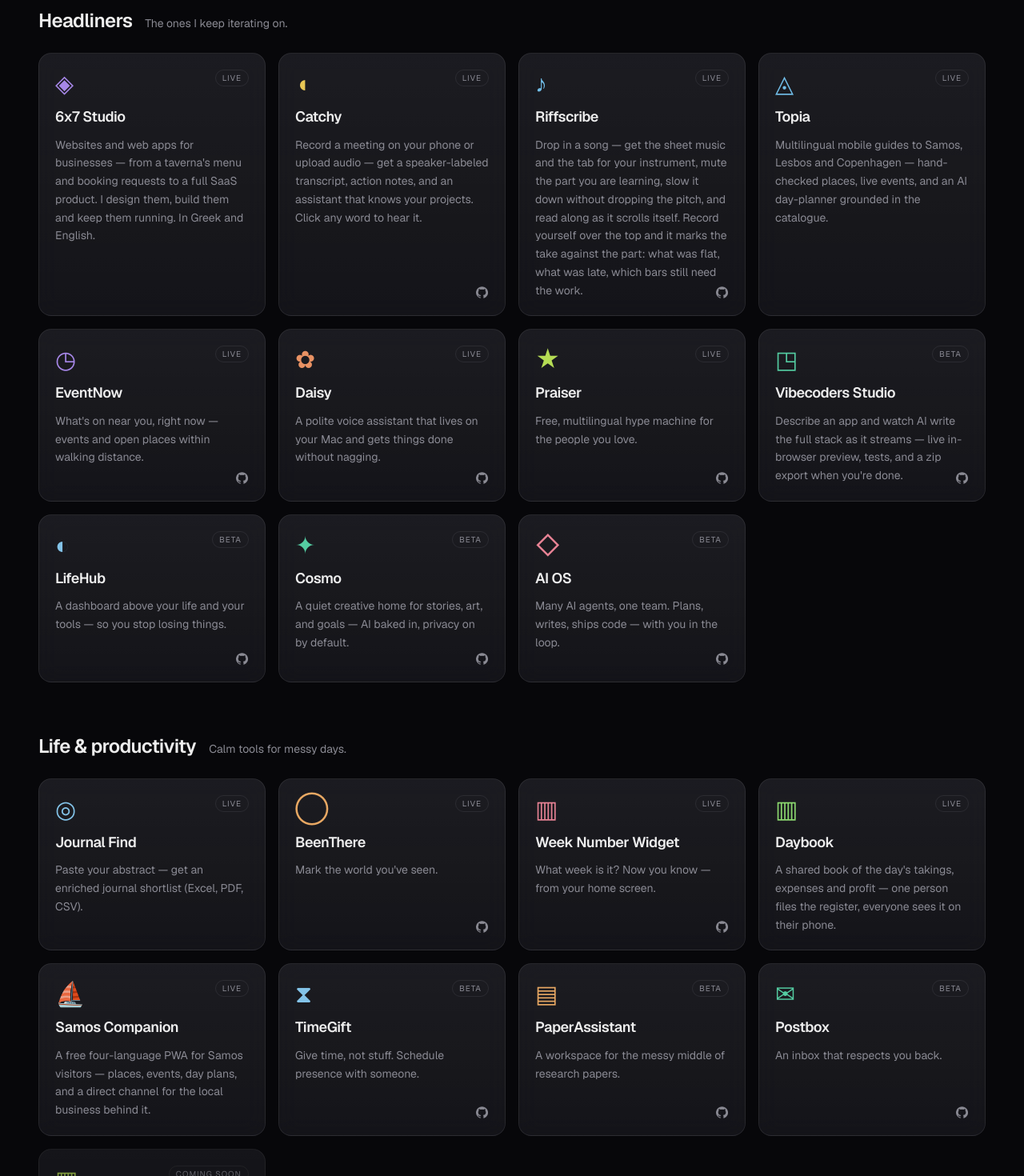
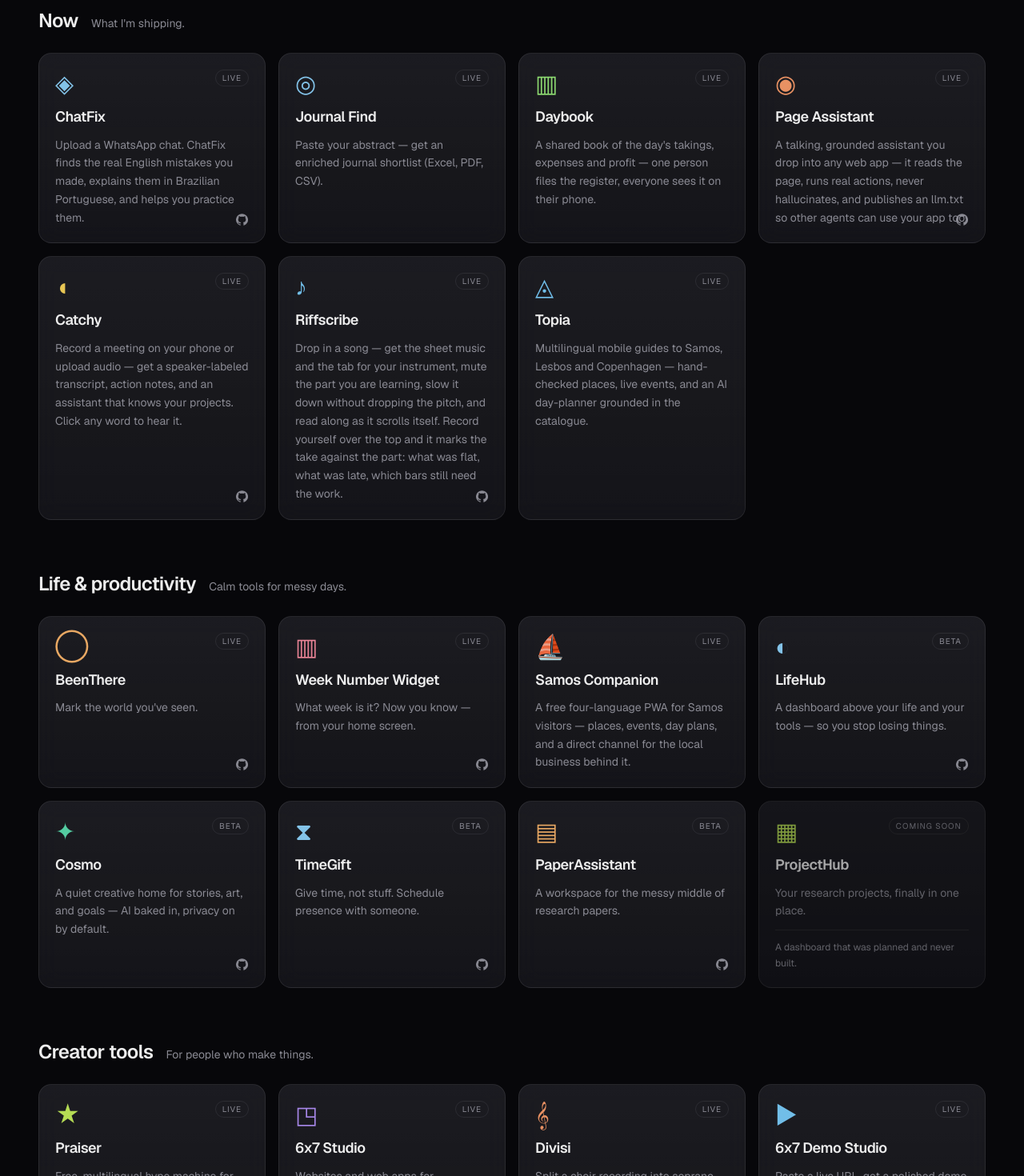
Before and after one commit to philipposk/6x7.gr, a Next.js app: page / in a window 1280 px wide. Shown: the part 940-2410 px from the top of the page at 80% size. Built offline with nearby package versions, Linux system fonts and the light colour scheme; no server answers.

Commit message:
feat(hub): Now section, Copenhagen, contact fixes
Reorder cards with rank sort, parked group, ChatFix and CommitR.
Center contact layout, honest contact API errors, shared-login note.
Update llms.txt generator and README to match the live site.

```diff
--- a/scripts/generate-llms-txt.ts
+++ b/scripts/generate-llms-txt.ts
@@ -1,13 +1,17 @@
 import { readFileSync, writeFileSync } from "node:fs";
 import { join } from "node:path";
-import { GROUPS, PROJECTS, type ProjectGroup } from "../src/data/projects.ts";
+import {
+  GROUPS,
+  projectsByGroup,
+  type ProjectGroup,
+} from "../src/data/projects.ts";
 
 const ROOT = join(import.meta.dirname, "..");
 const TEMPLATE_PATH = join(ROOT, "scripts/llms-template.md");
 const OUTPUT_PATH = join(ROOT, "public/llms.txt");
 
 const LLMS_SECTIONS: Record<ProjectGroup, string | null> = {
-  headline: "## Headline projects",
+  headline: "## Now",
   productivity: "## Life & productivity",
   creator: "## Creator tools",
   health: "## Health & learning",
@@ -15,6 +19,7 @@ const LLMS_SECTIONS: Record<ProjectGroup, string | null> = {
   wip: "## Work in progress",
   infra: "## Libraries & infra other developers use",
   this: null,
+  parked: "## Parked",
 };
 
 function formatProjectLine(project: (typeof PROJECTS)[number]): string {
@@ -33,7 +38,7 @@ function renderProjects(): string {
     const heading = LLMS_SECTIONS[group.id];
     if (!heading) continue;
 
-    const projects = PROJECTS.filter((p) => p.group === group.id);
+    const projects = projectsByGroup(group.id);
     if (!projects.length) continue;
 
     blocks.push(heading, "", ...projects.map(formatProjectLine), "");
@@ -52,7 +57,8 @@ function main() {
 
   const output = template.replace("<!-- PROJECTS -->", projectsBlock);
   writeFileSync(OUTPUT_PATH, output, "utf8");
-  console.log(`Wrote ${OUTPUT_PATH} (${PROJECTS.length} projects)`);
+  const count = GROUPS.flatMap((g) => projectsByGroup(g.id)).length;
+  console.log(`Wrote ${OUTPUT_PATH} (${count} projects)`);
 }
 
 main();
--- a/src/app/api/contact/route.ts
+++ b/src/app/api/contact/route.ts
@@ -36,14 +36,22 @@ export async function POST(req: NextRequest) {
 
   const key = process.env.RESEND_API_KEY;
   if (!key) {
-    console.log("[contact] no RESEND_API_KEY; would send:", { name, email, message });
-    return Response.json({ ok: true, dryRun: true });
+    console.warn("[contact] RESEND_API_KEY is not set; cannot send mail");
+    return Response.json(
+      { ok: false, error: "Contact email is not configured on the server." },
+      { status: 503 },
+    );
   }
+
+  const from =
+    process.env.CONTACT_FROM?.trim() || "6x7.gr <hello@6x7.gr>";
+  const to =
+    process.env.CONTACT_TO?.trim() || "phktistakis@gmail.com";
 
   const resend = new Resend(key);
   const { error } = await resend.emails.send({
-    from: "6x7.gr contact <onboarding@resend.dev>",
-    to: ["phktistakis@gmail.com"],
+    from,
+    to: [to],
     replyTo: email,
     subject: `[6x7.gr] ${name}`,
     text: `From: ${name} <${email}>\n\n${message}`,
--- a/src/app/layout.tsx
+++ b/src/app/layout.tsx
@@ -21,20 +21,20 @@ export const metadata: Metadata = {
     template: "%s · 6x7",
   },
   description:
-    "Filippos Ktistakis — independent software engineer in Athens. 30+ side projects: LifeHub, Cosmo, Daisy, AI OS, Praiser, and more.",
+    "Filippos Ktistakis — independent software engineer in Copenhagen, Denmark. Card index of apps, contact form, and shared login across 6x7.gr.",
   openGraph: {
     type: "website",
     url: "https://6x7.gr",
     title: "6x7 — Filippos Ktistakis",
     description:
-      "30+ side projects by Filippos Ktistakis. LifeHub, Cosmo, Daisy, AI OS, and more.",
+      "Apps and experiments by Filippos Ktistakis — browse the grid, get in touch, or sign in once for every 6x7 app.",
     siteName: "6x7",
   },
   twitter: {
     card: "summary_large_image",
     title: "6x7 — Filippos Ktistakis",
     description:
-      "30+ side projects by Filippos Ktistakis. LifeHub, Cosmo, Daisy, AI OS, and more.",
+      "Apps and experiments by Filippos Ktistakis — browse the grid, get in touch, or sign in once for every 6x7 app.",
   },
 };
 
--- a/src/app/login/page.tsx
+++ b/src/app/login/page.tsx
@@ -38,7 +38,7 @@ export default function LoginPage() {
         <div className="space-y-1 text-center">
           <h1 className="text-2xl font-semibold">Sign in to 6x7</h1>
           <p className="text-sm text-neutral-400">
-            One login for every 6x7 app.
+            Signing in here signs you into the 6x7 apps that share this login.
           </p>
         </div>
 
--- a/src/components/AuthButton.tsx
+++ b/src/components/AuthButton.tsx
@@ -47,12 +47,17 @@ export function AuthButton() {
           </button>
         </div>
       ) : (
+        <div className="flex max-w-[14rem] flex-col items-end gap-1">
           <Link
             href="/login"
             className="rounded-full border border-neutral-700 bg-neutral-900/80 px-4 py-1.5 text-sm text-neutral-200 backdrop-blur transition hover:text-white"
           >
             Sign in
           </Link>
+          <p className="text-right text-[10px] leading-snug text-neutral-500">
+            Signing in here signs you into the 6x7 apps that share this login.
+          </p>
+        </div>
       )}
     </div>
   );
--- a/src/components/Contact.tsx
+++ b/src/components/Contact.tsx
@@ -57,7 +57,10 @@ export function Contact() {
   };
 
   return (
-    <section id="contact" className="px-6 md:px-12 py-24 max-w-5xl mx-auto">
+    <section
+      id="contact"
+      className="scroll-mt-20 min-h-[100dvh] flex flex-col justify-center px-6 md:px-12 py-16 max-w-5xl mx-auto"
+    >
       <motion.div
         initial={{ opacity: 0, y: 16 }}
         whileInView={{ opacity: 1, y: 0 }}
--- a/src/components/Footer.tsx
+++ b/src/components/Footer.tsx
@@ -3,7 +3,7 @@ export function Footer() {
     <footer className="px-6 md:px-12 py-12 pb-32 md:pb-16 border-t border-[var(--border)] text-sm text-[var(--fg-muted)]">
       <div className="max-w-5xl mx-auto flex flex-wrap items-center justify-between gap-4">
         <div>
-          Filippos Dimitrios Ktistakis · Athens
+          Filippos Dimitrios Ktistakis · Copenhagen
         </div>
         <div className="flex gap-4">
           <a
--- a/src/components/cards/ProjectCard.tsx
+++ b/src/components/cards/ProjectCard.tsx
@@ -64,6 +64,11 @@ export function ProjectCard({ project, index }: { project: Project; index: numbe
       <p className="text-sm text-[var(--fg-muted)] leading-relaxed flex-1">
         {project.tagline}
       </p>
+      {project.note ? (
+        <p className="text-xs text-[var(--fg-muted)] leading-relaxed border-t border-[var(--border)] pt-3">
+          {project.note}
+        </p>
+      ) : null}
     </div>
   );
 
--- a/src/data/projects.ts
+++ b/src/data/projects.ts
@@ -6,7 +6,8 @@ export type ProjectGroup =
   | "games"
   | "wip"
   | "infra"
-  | "this";
+  | "this"
+  | "parked";
 
 export type ProjectStatus = "live" | "beta" | "wip" | "archived";
 
@@ -20,10 +21,14 @@ export interface Project {
   live?: string;
   glyph?: string;
   comingSoon?: boolean;
+  /** Lower sorts first within a group (before status). */
+  rank?: number;
+  /** Optional one-line caption on the card. */
+  note?: string;
 }
 
 export const GROUPS: { id: ProjectGroup; label: string; blurb: string }[] = [
-  { id: "headline", label: "Headliners", blurb: "The ones I keep iterating on." },
+  { id: "headline", label: "Now", blurb: "What I'm shipping." },
   { id: "productivity", label: "Life & productivity", blurb: "Calm tools for messy days." },
   { id: "creator", label: "Creator tools", blurb: "For people who make things." },
   { id: "health", label: "Health & learning", blurb: "Quiet help for body and mind." },
@@ -31,30 +36,59 @@ export const GROUPS: { id: ProjectGroup; label: string; blurb: string }[] = [
   { id: "wip", label: "Work in progress", blurb: "Half-built, but real." },
   { id: "infra", label: "Libraries & infra", blurb: "Small tools other apps lean on." },
   { id: "this", label: "Meta", blurb: "This site." },
+  {
+    id: "parked",
+    label: "Parked",
+    blurb: "Not in the working set right now.",
+  },
 ];
 
 export const PROJECTS: Project[] = [
-  // Headliners — 6x7 Studio, Vibecoders Studio, then Catchy, Riffscribe, Topia, EventNow
+  // Now — explicit rank order
   {
-    slug: "studio",
-    name: "6x7 Studio",
+    slug: "chatfix",
+    name: "ChatFix",
     tagline:
-      "Websites and web apps for businesses — from a taverna's menu and booking requests to a full SaaS product. I design them, build them and keep them running. In Greek and English.",
+      "Upload a WhatsApp chat. ChatFix finds the real English mistakes you made, explains them in Brazilian Portuguese, and helps you practice them.",
     group: "headline",
     status: "live",
-    live: "https://work.6x7.gr",
+    rank: 1,
+    live: "https://chatfix.6x7.gr",
+    repo: "https://github.com/philipposk/babi-english",
     glyph: "◈",
   },
   {
-    slug: "vibecoders-studio",
-    name: "Vibecoders Studio",
+    slug: "journal-find",
+    name: "Journal Find",
+    tagline: "Paste your abstract — get an enriched journal shortlist (Excel, PDF, CSV).",
+    group: "headline",
+    status: "live",
+    rank: 2,
+    live: "https://journal-find.6x7.gr",
+    glyph: "◎",
+  },
+  {
+    slug: "daybook",
+    name: "Daybook",
     tagline:
-      "Describe an app and watch AI write the full stack as it streams — live in-browser preview, tests, and a zip export when you're done.",
+      "A shared book of the day's takings, expenses and profit — one person files the register, everyone sees it on their phone.",
     group: "headline",
-    status: "beta",
-    live: "https://studio.6x7.gr",
-    repo: "https://github.com/philipposk/appmaker-studio",
-    glyph: "◳",
+    status: "live",
+    rank: 3,
+    live: "https://daybook.6x7.gr",
+    glyph: "▥",
+  },
+  {
+    slug: "page-assistant",
+    name: "Page Assistant",
+    tagline:
+      "A talking, grounded assistant you drop into any web app — it reads the page, runs real actions, never hallucinates, and publishes an llm.txt so other agents can use your app too.",
+    group: "headline",
+    status: "live",
+    rank: 4,
+    live: "https://pageassistant.6x7.gr",
+    repo: "https://github.com/philipposk/page-assistant",
+    glyph: "◉",
   },
   {
     slug: "catchy",
@@ -63,6 +97,7 @@ export const PROJECTS: Project[] = [
       "Record a meeting on your phone or upload audio — get a speaker-labeled transcript, action notes, and an assistant that knows your projects. Click any word to hear it.",
     group: "headline",
     status: "live",
+    rank: 5,
     live: "https://catchy.6x7.gr",
     repo: "https://github.com/philipposk/catchy",
     glyph: "◖",
@@ -74,6 +109,7 @@ export const PROJECTS: Project[] = [
       "Drop in a song — get the sheet music and the tab for your instrument, mute the part you are learning, slow it down without dropping the pitch, and read along as it scrolls itself. Record yourself over the top and it marks the take against the part: what was flat, what was late, which bars still need the work.",
     group: "headline",
     status: "live",
+    rank: 6,
     live: "https://riffscribe.6x7.gr",
     repo: "https://github.com/philipposk/riffscribe",
     glyph: "♪",
@@ -85,6 +121,7 @@ export const PROJECTS: Project[] = [
       "Multilingual mobile guides to Samos, Lesbos and Copenhagen — hand-checked places, live events, and an AI day-planner grounded in the catalogue.",
     group: "headline",
     status: "live",
+    rank: 7,
     live: "https://topia.6x7.gr",
     glyph: "◬",
   },
@@ -92,8 +129,8 @@ export const PROJECTS: Project[] = [
     slug: "eventnow",
     name: "EventNow",
     tagline: "What's on near you, right now — events and open places within walking distance.",
-    group: "headline",
-    status: "live",
+    group: "wip",
+    status: "beta",
     live: "https://eventnow.6x7.gr",
     repo: "https://github.com/philipposk/eventnow",
     glyph: "◷",
@@ -103,7 +140,7 @@ export const PROJECTS: Project[] = [
     name: "LifeHub",
     tagline:
       "A dashboard above your life and your tools — so you stop losing things.",
-    group: "headline",
+    group: "productivity",
     status: "beta",
     live: "https://lifehub.6x7.gr",
     repo: "https://github.com/philipposk/LifeHub",
@@ -114,7 +151,7 @@ export const PROJECTS: Project[] = [
     name: "Cosmo",
     tagline:
       "A quiet creative home for stories, art, and goals — AI baked in, privacy on by default.",
-    group: "headline",
+    group: "productivity",
     status: "beta",
     live: "https://cosmo.6x7.gr",
     repo: "https://github.com/philipposk/cosmo-frontend",
@@ -125,7 +162,7 @@ export const PROJECTS: Project[] = [
     name: "Daisy",
     tagline:
       "A polite voice assistant that lives on your Mac and gets things done without nagging.",
-    group: "headline",
+    group: "infra",
     status: "live",
     live: "https://daisy.6x7.gr",
     repo: "https://github.com/philipposk/Daisy--AI-Assistant-",
@@ -136,7 +173,7 @@ export const PROJECTS: Project[] = [
     name: "AI OS",
     tagline:
       "Many AI agents, one team. Plans, writes, ships code — with you in the loop.",
-    group: "headline",
+    group: "infra",
     status: "beta",
     live: "https://aios.6x7.gr",
     repo: "https://github.com/philipposk/AI-OS",
@@ -146,7 +183,7 @@ export const PROJECTS: Project[] = [
     slug: "praiser",
     name: "Praiser",
     tagline: "Free, multilingual hype machine for the people you love.",
-    group: "headline",
+    group: "creator",
     status: "live",
     live: "https://praiser.6x7.gr",
     repo: "https://github.com/philipposk/Praiser",
@@ -175,21 +212,13 @@ export const PROJECTS: Project[] = [
     glyph: "▤",
   },
   {
-    slug: "journal-find",
-    name: "Journal Find",
-    tagline: "Paste your abstract — get an enriched journal shortlist (Excel, PDF, CSV).",
-    group: "productivity",
-    status: "live",
-    live: "https://journal-find.6x7.gr",
-    glyph: "◎",
-  },
-  {
     slug: "projecthub",
     name: "ProjectHub",
     tagline: "Your research projects, finally in one place.",
     group: "productivity",
     status: "wip",
     comingSoon: true,
+    note: "A dashboard that was planned and never built.",
     glyph: "▦",
   },
   {
@@ -216,24 +245,35 @@ export const PROJECTS: Project[] = [
     slug: "postbox",
     name: "Postbox",
     tagline: "An inbox that respects you back.",
-    group: "productivity",
+    group: "parked",
     status: "beta",
     live: "https://postbox.6x7.gr",
     repo: "https://github.com/philipposk/postbox",
     glyph: "✉",
   },
-  {
-    slug: "daybook",
-    name: "Daybook",
-    tagline:
-      "A shared book of the day's takings, expenses and profit — one person files the register, everyone sees it on their phone.",
-    group: "productivity",
-    status: "live",
-    live: "https://daybook.6x7.gr",
-    glyph: "▥",
-  },
 
   // Creator tools
+  {
+    slug: "studio",
+    name: "6x7 Studio",
+    tagline:
+      "Websites and web apps for businesses — from a taverna's menu and booking requests to a full SaaS product. I design them, build them and keep them running. In Greek and English.",
+    group: "creator",
+    status: "live",
+    live: "https://work.6x7.gr",
+    glyph: "◳",
+  },
+  {
+    slug: "vibecoders-studio",
+    name: "Vibecoders Studio",
+    tagline:
+      "Describe an app and watch AI write the full stack as it streams — live in-browser preview, tests, and a zip export when you're done.",
+    group: "creator",
+    status: "beta",
+    live: "https://studio.6x7.gr",
+    repo: "https://github.com/philipposk/appmaker-studio",
+    glyph: "◰",
+  },
   {
     slug: "translator",
     name: "Translator",
@@ -283,6 +323,7 @@ export const PROJECTS: Project[] = [
     status: "beta",
     live: "https://appblueprints.6x7.gr",
     repo: "https://github.com/philipposk/harness-forge",
+    note: "Wrote the instruction files for coding assistants. An early version of what the app factory does now.",
     glyph: "▩",
   },
   {
@@ -494,17 +535,6 @@ export const PROJECTS: Project[] = [
     glyph: "◎",
   },
   {
-    slug: "page-assistant",
-    name: "Page Assistant",
-    tagline:
-      "A talking, grounded assistant you drop into any web app — it reads the page, runs real actions, never hallucinates, and publishes an llm.txt so other agents can use your app too.",
-    group: "infra",
-    status: "live",
-    live: "https://pageassistant.6x7.gr",
-    repo: "https://github.com/philipposk/page-assistant",
-    glyph: "◉",
-  },
-  {
     slug: "agent-feedback",
     name: "agent-feedback",
     tagline:
@@ -527,6 +557,16 @@ export const PROJECTS: Project[] = [
     glyph: "⬡",
   },
   {
+    slug: "commitr",
+    name: "CommitR",
+    tagline: "Dating for people who overthink commitment.",
+    group: "infra",
+    status: "beta",
+    live: "https://commitr.6x7.gr",
+    repo: "https://github.com/philipposk/CommitR",
+    glyph: "◔",
+  },
+  {
     slug: "demo",
     name: "6x7 Demo Studio",
     tagline:
@@ -542,7 +582,7 @@ export const PROJECTS: Project[] = [
     name: "Screenshot Grid",
     tagline:
       "Screenshot any list of web apps and build a clickable grid. No API keys, no cost — Playwright-based and reusable.",
-    group: "creator",
+    group: "parked",
     status: "live",
     live: "https://screenshotgrid.6x7.gr",
     repo: "https://github.com/philipposk/screenshot-grid",
@@ -561,6 +601,9 @@ export function projectsByGroup(group: ProjectGroup) {
   return PROJECTS.filter((p) => p.group === group).sort((a, b) => {
     // Coming-soon cards always sink to the bottom of their group.
     if (!!a.comingSoon !== !!b.comingSoon) return a.comingSoon ? 1 : -1;
+    const rankA = a.rank ?? Number.MAX_SAFE_INTEGER;
+    const rankB = b.rank ?? Number.MAX_SAFE_INTEGER;
+    if (rankA !== rankB) return rankA - rankB;
     return STATUS_ORDER[a.status] - STATUS_ORDER[b.status];
   });
 }
```
Also changed, not shown: scripts/llms-template.md (+4 -4 lines), public/llms.txt, 1 other file (tests, documents, lock files or other folders). Lines whose indentation alone changed are shown as unchanged.
